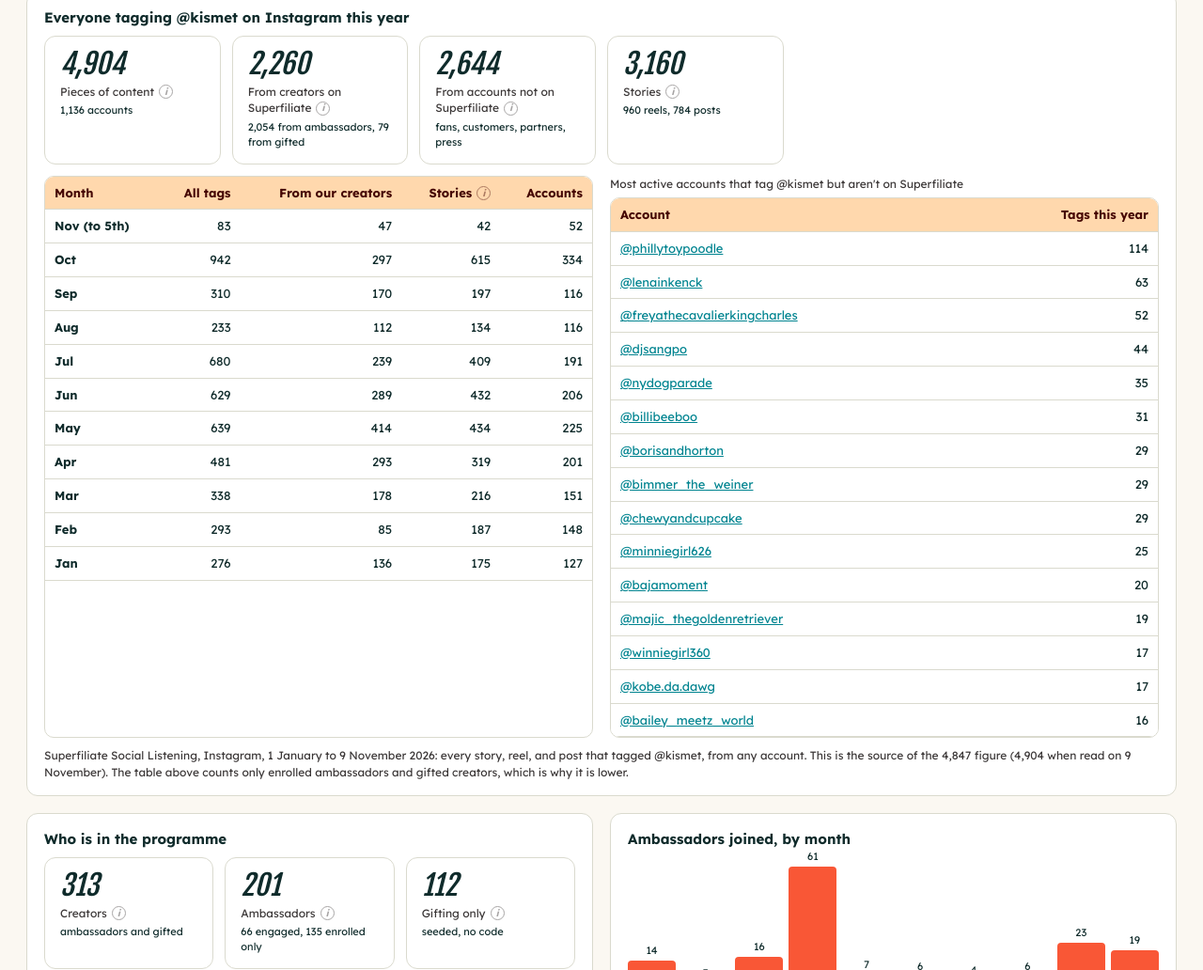
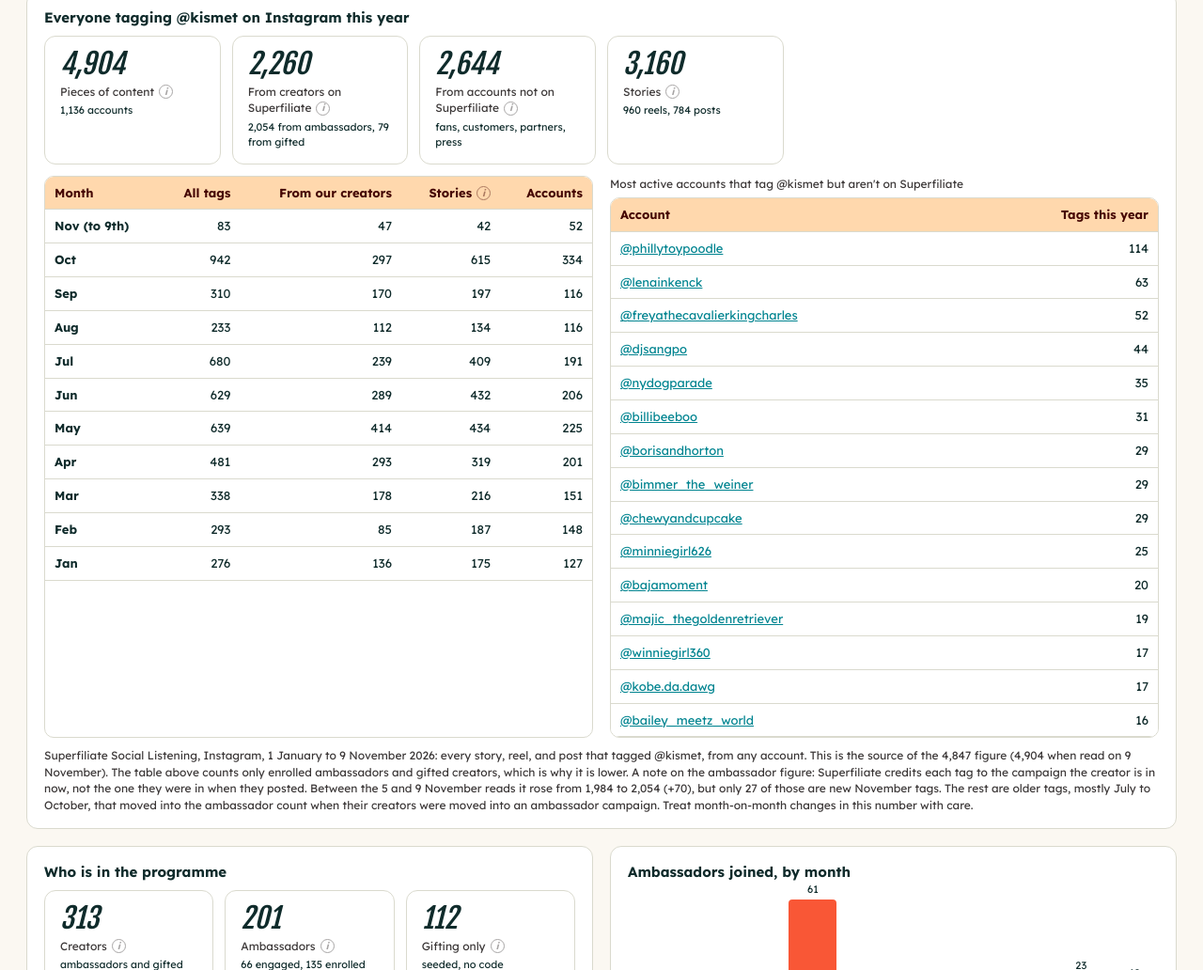
Before and after one commit to ints-haq/request-forms, a plain HTML site: page cp-mabilhs9x7/index.html in a window 1280 px wide. Shown: the part 2268-3300 px from the top of the page at 94% size. Drawn offline with Linux system fonts and the light colour scheme.

Commit message:
Dashboard 2026-11-09: DREWDOGS still live, ambassador mentions note

```diff
--- a/cp-mabilhs9x7/index.html
+++ b/cp-mabilhs9x7/index.html
@@ -106,7 +106,7 @@ footer{padding:18px 28px;color:var(--sable);font-size:12px;border-top:1px solid
 <p class="muted" style="margin:10px 0 0">Mentions are posts and stories Superfiliate matched to an enrolled creator. Weeks run Monday to Sunday; the latest is partial. Months and weeks are counted separately, so they add up to a little more than the year total, where a post is only counted once.</p></div>
 <div class="card" style="margin-bottom:18px"><h3>Everyone tagging @kismet on Instagram this year</h3><div class="tiles" id="tilesListen" style="margin:0"></div>
 <div class="grid2" style="margin:12px 0 0"><div class="wrap" style="max-height:none"><table id="listenTbl"></table></div><div><p class="muted" style="margin:0 0 6px">Most active accounts that tag @kismet but aren't on Superfiliate</p><div class="wrap" style="max-height:none"><table id="listenTop"></table></div></div></div>
-<p class="muted" style="margin:10px 0 0">Superfiliate Social Listening, Instagram, 1 January to 9 November 2026: every story, reel, and post that tagged @kismet, from any account. This is the source of the 4,847 figure (4,904 when read on 9 November). The table above counts only enrolled ambassadors and gifted creators, which is why it is lower.</p></div>
+<p class="muted" style="margin:10px 0 0">Superfiliate Social Listening, Instagram, 1 January to 9 November 2026: every story, reel, and post that tagged @kismet, from any account. This is the source of the 4,847 figure (4,904 when read on 9 November). The table above counts only enrolled ambassadors and gifted creators, which is why it is lower. A note on the ambassador figure: Superfiliate credits each tag to the campaign the creator is in now, not the one they were in when they posted. Between the 5 and 9 November reads it rose from 1,984 to 2,054 (+70), but only 27 of those are new November tags. The rest are older tags, mostly July to October, that moved into the ambassador count when their creators were moved into an ambassador campaign. Treat month-on-month changes in this number with care.</p></div>
 <div class="grid2">
 <div class="card"><h3>Who is in the programme</h3><div class="tiles" id="tilesRoster" style="margin:0"></div>
 <p class="muted" style="margin:12px 0 0">Enrolled means they signed up. Engaged means Superfiliate has seen them do something: a post, a click, a sale, or a gift claimed.</p></div>
@@ -274,7 +274,7 @@ $('#briefTbl').innerHTML='<tr><th>Brief</th><th>Created</th><th class=num>Creato
 // ads
 (function(){const S=DATA.listening;const t=[['Pieces of content',S.total.toLocaleString(),S.accounts.toLocaleString()+' accounts'],['From creators on Superfiliate',S.onPlatform.toLocaleString(),S.ambassador.toLocaleString()+' from ambassadors, '+S.gifting+' from gifted'],['From accounts not on Superfiliate',S.notOnPlatform.toLocaleString(),'fans, customers, partners, press'],['Stories',S.stories.toLocaleString(),S.reels.toLocaleString()+' reels, '+S.posts.toLocaleString()+' posts']];
 $('#tilesListen').innerHTML=t.map(tile).join('');
-$('#listenTbl').innerHTML='<tr><th>Month</th><th class=num>All tags</th><th class=num>From our creators</th><th class=num>Stories</th><th class=num>Accounts</th></tr>'+[...S.months].reverse().map(m=>`<tr><td><b>${m.m}${m.m==='Nov'?' (to 5th)':''}</b></td><td class=num>${m.total}</td><td class=num>${m.onPlatform}</td><td class=num>${m.stories}</td><td class=num>${m.accounts}</td></tr>`).join('');
+$('#listenTbl').innerHTML='<tr><th>Month</th><th class=num>All tags</th><th class=num>From our creators</th><th class=num>Stories</th><th class=num>Accounts</th></tr>'+[...S.months].reverse().map(m=>`<tr><td><b>${m.m}${m.m==='Nov'?' (to 9th)':''}</b></td><td class=num>${m.total}</td><td class=num>${m.onPlatform}</td><td class=num>${m.stories}</td><td class=num>${m.accounts}</td></tr>`).join('');
 $('#listenTop').innerHTML='<tr><th>Account</th><th class=num>Tags this year</th></tr>'+S.topNotOn.map(x=>`<tr><td><a href="https://www.instagram.com/${x[0].slice(1)}" target=_blank rel=noopener>${x[0]}</a></td><td class=num>${x[1]}</td></tr>`).join('');})();
 (function(){const E=DATA.events,B=E.baseline;const x=(a,b)=>b?(a/b>=1.95?(a/b).toFixed(1)+'x a normal week':(a/b>=1.05?'+'+Math.round((a/b-1)*100)+'% on a normal week':(a/b<=0.95?Math.round((a/b-1)*100)+'% on a normal week':'about a normal week'))):'';
 const dt=d=>new Date(d+'T12:00').toLocaleDateString('en-GB',{day:'numeric',month:'short'});
@@ -326,7 +326,7 @@ const flags=[
 ['amber','$29,275 of UGC ads have no creator on record anywhere in Meta','18 paid creatives carry no creator name in the ad name, the uploaded file name, or the posting identity: every one ran from @kismet. 11 are GR0 productions from January to July (file names start GR0_ or carry GR0-Ad in the ad name). Gradient\'s Videos 10 and 19 ($6,106) reuse GR0 files, and Video 20 reuses the same Dog Mom Confession file as an older ad. To credit them, someone needs GR0\'s creator list; Gradient naming the creator in new ads stops the gap growing.'],
 ['amber','29 of Rachel McCann\'s tags sit under her old handle','Her dog Bimmer\'s account was renamed from @bimmer_the_weiner to @bimmer_the_wiener around 7 October. Superfiliate has the current handle, so new content is credited, but the 29 tags made under the old name show as an account not on Superfiliate. Superfiliate support may be able to merge them; nothing on our side needs changing.'],
 ['amber','Renewals earn commission by design','The Ambassador Program reward (last edited 27 July 2026) pays 40% on a new customer\'s first order, $10 on a returning customer\'s order, and $10 on each of the next 2 subscription renewals. The 20% discount also applies to the first 2 subscription payments. That is why renewals show up as conversions.'],
-['red','DREWDOGS sells more than any ambassador and Superfiliate cannot see it','A Shopify code (20% off, any order) used 30 times between 26 October and 3 November for about $1,484. Half were first subscription orders and several came from Meta ads. Nobody has said whose it is or what they are paid. Ask Tara, then move it into Superfiliate or retire it.'],
+['red','DREWDOGS is still live and outsells the whole programme, and Superfiliate cannot see it','A Shopify code (20% off, any order) used 47 times between 26 October and 8 November for about $2,409 after refunds, and still being used: 17 of those orders came after 3 November. 28 were first subscription orders, and nearly every first visit came from Facebook or Instagram. That is more than every Superfiliate creator combined over the last 30 days ($1,516). Nobody has said whose it is or what they are paid. Ask Tara, then move it into Superfiliate or retire it.'],
 ['amber','Dog Food Advisor is out of these numbers but still costs $200 a sale','It is an affiliate, so the team asked for it to come off the dashboard. For the record: 19 conversions at a flat $200 each is $3,800 against $1,363 of revenue, and the 60-day hold means none of it shows in commissions yet. Decide whether to cap it before the first payout lands.'],
 ['amber','Charlie made the five best creator posts and has never sold anything','Sara Angelo\'s @askmeaboutmywienercharlie has 2.2M views and $32,122 of EMV, more than every other creator put together, and no code sales. Worth asking Sophie to run her posts as partnership ads, where the sale gets measured.'],
 ['amber','137 ambassadors have never done anything','Two thirds of the ambassador programme is enrolled but not engaged: no post, click, or sale that Superfiliate can see. Fall Seeding Round 1 is the right model; the rest need a nudge or a cull at the January refresh.'],
```
